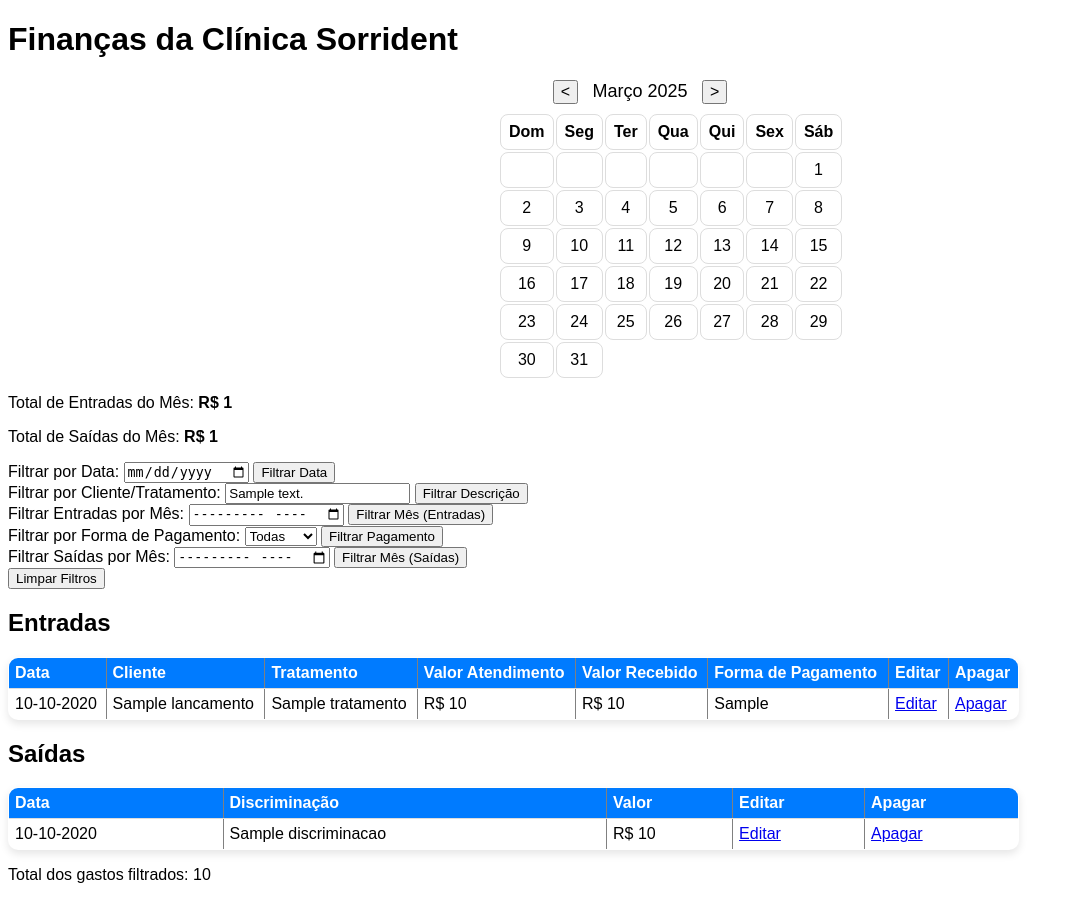
After one commit to gilmarlobo/controle_financas, a Django app: template financas/templates/financas/exemplos.html in a window 1280 px wide. The commit adds this page. Shown: the whole page, without its empty margins (0-1073 px from the left). Run offline with Django 5.2, Linux system fonts and the light colour scheme; the template is opened without the code that fills it: most values are stand-ins (such as "Sample title", 1, 10 or a date in 2020).

Commit message:
adicionados filtros de mes

```diff
--- /dev/null
+++ b/financas/templates/financas/exemplos.html
@@ -0,0 +1,322 @@
+{% load static %}
+<!DOCTYPE html>
+<html lang="pt-br">
+
+<head>
+    <meta charset="UTF-8">
+    <meta name="viewport" content="width=device-width, initial-scale=1.0">
+    <title>Finanças</title>
+    <!-- <link rel="icon" href="{% static 'img/favicon.ico' %}" type="image/ico"> -->
+    <style>
+        body {
+            font-family: Arial, Helvetica, sans-serif;
+        }
+
+        .calendar {
+            display: grid;
+            grid-template-columns: repeat(7, 1fr);
+            grid-gap: 2px;
+            max-width: 280px;
+            margin: 0 auto;
+        }
+
+        .calendar div {
+            text-align: center;
+            padding: 8px;
+            border: 1px solid #ddd;
+            border-radius: 8px;
+        }
+
+        .calendar .header {
+            font-weight: bold;
+        }
+
+        .calendar .day {
+            cursor: pointer;
+        }
+
+        .calendar .day:hover {
+            background-color: #7cc3f2;
+        }
+
+        table {
+            width: 80%;
+            border-collapse: collapse;
+            margin-top: 10px;
+            font-family: Arial, sans-serif;
+            border-radius: 10px;
+            overflow: hidden;
+            background: #fff;
+            box-shadow: 0px 4px 8px rgba(0, 0, 0, 0.1);
+        }
+
+        th,
+        td {
+            padding: 6px;
+            text-align: left;
+            border-bottom: 1px solid #ddd;
+        }
+
+        th {
+            background: #007bff;
+            color: white;
+            font-weight: bold;
+        }
+
+        tr:nth-child(even) {
+            background: #f2f2f2;
+        }
+
+        tr:hover {
+            background: rgba(0, 123, 255, 0.1);
+            transition: 0.3s;
+        }
+
+        @media (max-width: 768px) {
+            table {
+                font-size: 14px;
+            }
+        }
+
+        .pagination {
+            text-align: center;
+            margin-top: 20px;
+        }
+
+        .pagination a,
+        .pagination span {
+            margin: 3px;
+            padding: 8px 12px;
+            text-decoration: none;
+            background-color: #007bff;
+            color: white;
+            border-radius: 5px;
+            display: inline-block;
+        }
+
+        .pagination a:hover {
+            background-color: #0056b3;
+        }
+
+        .pagination .current {
+            font-weight: bold;
+            background-color: #0056b3;
+        }
+    </style>
+</head>
+
+<body>
+    {% load humanize %}
+    <h1>Finanças da Clínica Sorrident</h1>
+    <div style="text-align: center; margin-bottom: 10px;">
+        <button id="prevMonth" style="font-size: 16px;">&lt;</button>
+        <span id="monthYear" style="font-size: 18px; cursor: pointer; margin: 0 10px;"></span>
+        <input type="month" id="monthPicker" style="display: none;">
+        <button id="nextMonth" style="font-size: 16px;">&gt;</button>
+    </div>
+    <div id="calendar" class="calendar"></div>
+
+    <p>Total de Entradas do Mês: <strong>R$ {{ total_entradas_mes }}</strong></p>
+    <p>Total de Saídas do Mês: <strong>R$ {{ total_saidas_mes }}</strong></p>
+
+    <form method="GET">
+        <label for="data">Filtrar por Data:</label>
+        <input type="date" id="data" name="data" value="{{ filtro_data }}">
+        <button type="submit" name="filtrar_data">Filtrar Data</button>
+    </form>
+
+    <form method="GET">
+        <label for="descricao">Filtrar por Cliente/Tratamento:</label>
+        <input type="text" id="descricao" name="descricao" value="{{ filtro_descricao }}"
+               placeholder="Digite o nome do cliente ou tratamento">
+        <button type="submit" name="filtrar_descricao">Filtrar Descrição</button>
+    </form>
+
+    <form method="GET">
+        <label for="mes_entrada">Filtrar Entradas por Mês:</label>
+        <input type="month" id="mes_entrada" name="mes_entrada" value="{{ filtro_mes_entrada }}">
+        <button type="submit" name="filtrar_mes_entrada">Filtrar Mês (Entradas)</button>
+    </form>
+
+    <form method="GET">
+        <label for="forma_pagamento">Filtrar por Forma de Pagamento:</label>
+        <select name="forma_pagamento" id="forma_pagamento">
+            <option value="">Todas</option>
+            <option value="Dinheiro">Dinheiro</option>
+            <option value="Pix">Pix</option>
+            <option value="Crédito">Crédito</option>
+            <option value="Débito">Débito</option>
+
+            {% for choice in Lancamento.FORMA_PAGAMENTO_CHOICES %}
+                <option value="{{ choice.0 }}" {% if filtro_forma_pagamento == choice.0 %}selected{% endif %}>{{ choice.1 }}</option>
+            {% endfor %}
+        </select>
+        <button type="submit" name="filtrar_forma_pagamento">Filtrar Pagamento</button>
+    </form>
+
+    <form method="GET">
+        <label for="mes_saida">Filtrar Saídas por Mês:</label>
+        <input type="month" id="mes_saida" name="mes_saida" value="{% if filtro_mes_saida %}{{ filtro_mes_saida }}{% endif %}">
+        <button type="submit" name="filtrar_mes_saida">Filtrar Mês (Saídas)</button>
+    </form>
+
+    <a href="{% url 'home' %}"><button type="button">Limpar Filtros</button></a>
+
+    <h2>Entradas</h2>
+    <table border="1">
+        <thead>
+            <tr>
+                <th>Data</th>
+                <th>Cliente</th>
+                <th>Tratamento</th>
+                <th>Valor Atendimento</th>
+                <th>Valor Recebido</th>
+                <th>Forma de Pagamento</th>
+                <th>Editar</th>
+                <th>Apagar</th>
+            </tr>
+        </thead>
+        <tbody>
+            {% for lancamento in entradas %}
+            <tr>
+                <td>{{ lancamento.data|date:"d-m-Y" }}</td>
+                <td>{{ lancamento.nome_cliente }}</td>
+                <td>{{ lancamento.tratamento }}</td>
+                <td>R$ {{ lancamento.valor_servico }}</td>
+                <td>R$ {{ lancamento.valor_pago }}</td>
+                <td>{{ lancamento.forma_pagamento }}</td>
+                <td><a href="{% url 'editar_registro' lancamento.id %}">Editar</a></td>
+                <td><a href="{% url 'apagar_registro' lancamento.id %}" onclick="return confirm('Tem certeza que deseja apagar este registro?')">Apagar</a></td>
+            </tr>
+            {% empty %}
+            <tr>
+                <td colspan="6">Nenhuma entrada encontrada.</td>
+            </tr>
+            {% endfor %}
+        </tbody>
+    </table>
+
+    <h2>Saídas</h2>
+    <table border="1">
+        <thead>
+            <tr>
+                <th>Data</th>
+                <th>Discriminação</th>
+                <th>Valor</th>
+                <th>Editar</th>
+                <th>Apagar</th>
+            </tr>
+        </thead>
+        <tbody>
+            {% for lancamento in saidas %}
+            <tr>
+                <td>{{ lancamento.data|date:"d-m-Y" }}</td>
+                <td>{{ lancamento.discriminacao }}</td>
+                <td>R$ {{ lancamento.valor_custo }}</td>
+                <td><a href="{% url 'editar_registro' lancamento.id %}">Editar</a></td>
+                <td><a href="{% url 'apagar_registro' lancamento.id %}" onclick="return confirm('Tem certeza que deseja apagar este registro?')">Apagar</a></td>
+            </tr>
+            {% empty %}
+            <tr>
+                <td colspan="3">Nenhuma saída encontrada.</td>
+            </tr>
+            {% endfor %}
+        </tbody>
+    </table>
+
+    <p>Total dos gastos filtrados: {{ gasto_filtrado_total }}</p>
+    <script>
+        let currentDate = new Date(); // Data inicial é o mês atual
+
+        function createCalendar(year, month) {
+            const calendarDiv = document.getElementById("calendar");
+            const monthYearSpan = document.getElementById("monthYear");
+            const firstDayOfMonth = new Date(year, month, 1);
+            const lastDayOfMonth = new Date(year, month + 1, 0);
+
+            const daysInMonth = lastDayOfMonth.getDate();
+            const startDay = firstDayOfMonth.getDay();
+
+            // Nomes dos meses em português
+            const monthNames = [
+                'Janeiro', 'Fevereiro', 'Março', 'Abril', 'Maio', 'Junho',
+                'Julho', 'Agosto', 'Setembro', 'Outubro', 'Novembro', 'Dezembro'
+            ];
+            monthYearSpan.textContent = `${monthNames[month]} ${year}`;
+
+            // Limpar calendário anterior
+            calendarDiv.innerHTML = '';
+
+            // Cabeçalho dos dias da semana
+            const daysOfWeek = ['Dom', 'Seg', 'Ter', 'Qua', 'Qui', 'Sex', 'Sáb'];
+            daysOfWeek.forEach(day => {
+                const dayElement = document.createElement('div');
+                dayElement.classList.add('header');
+                dayElement.textContent = day;
+                calendarDiv.appendChild(dayElement);
+            });
+
+            // Espaços vazios antes do primeiro dia
+            for (let i = 0; i < startDay; i++) {
+                const emptyDiv = document.createElement('div');
+                calendarDiv.appendChild(emptyDiv);
+            }
+
+            // Dias do mês
+            for (let i = 1; i <= daysInMonth; i++) {
+                const dayElement = document.createElement('div');
+                dayElement.classList.add('day');
+                dayElement.textContent = i;
+                dayElement.onclick = function () {
+                    const date = `${year}-${String(month + 1).padStart(2, '0')}-${String(i).padStart(2, '0')}`;
+                    window.location.href = "{% url 'registrar' %}?data=" + date;
+                };
+                calendarDiv.appendChild(dayElement);
+            }
+        }
+
+        // Função para atualizar o calendário
+        function updateCalendar() {
+            createCalendar(currentDate.getFullYear(), currentDate.getMonth());
+        }
+
+        // Inicializar o calendário com o mês atual
+        updateCalendar();
+
+        // Botão mês anterior
+        document.getElementById("prevMonth").onclick = function () {
+            currentDate.setMonth(currentDate.getMonth() - 1);
+            updateCalendar();
+        };
+
+        // Botão próximo mês
+        document.getElementById("nextMonth").onclick = function () {
+            currentDate.setMonth(currentDate.getMonth() + 1);
+            updateCalendar();
+        };
+
+        // Clicar no nome do mês para abrir o seletor
+        const monthYearSpan = document.getElementById("monthYear");
+        const monthPicker = document.getElementById("monthPicker");
+        monthYearSpan.onclick = function () {
+            monthPicker.style.display = 'inline';
+            monthPicker.value = `${currentDate.getFullYear()}-${String(currentDate.getMonth() + 1).padStart(2, '0')}`;
+            monthPicker.focus();
+        };
+
+        // Atualizar ao selecionar um mês/ano
+        monthPicker.onchange = function () {
+            const [year, month] = monthPicker.value.split('-');
+            currentDate = new Date(year, month - 1, 1);
+            updateCalendar();
+            monthPicker.style.display = 'none';
+        };
+
+        // Esconder o seletor se clicar fora
+        monthPicker.onblur = function () {
+            monthPicker.style.display = 'none';
+        };
+    </script>
+</body>
+
+</html>
--- a/financas/urls.py
+++ b/financas/urls.py
@@ -4,4 +4,5 @@ from . import views
 urlpatterns = [
     path('', views.index, name='index'),
     path('registrar_gasto/', views.registrar_gasto, name="registrar_gasto"),
+    path('lista', views.lista, name='lista'),
 ]
```
Also changed, not shown: financas/templates/financas/index.html (+78 -20 lines), financas/templates/financas/lista.html (added, +29 -0 lines), financas/views.py (+38 -13 lines).
